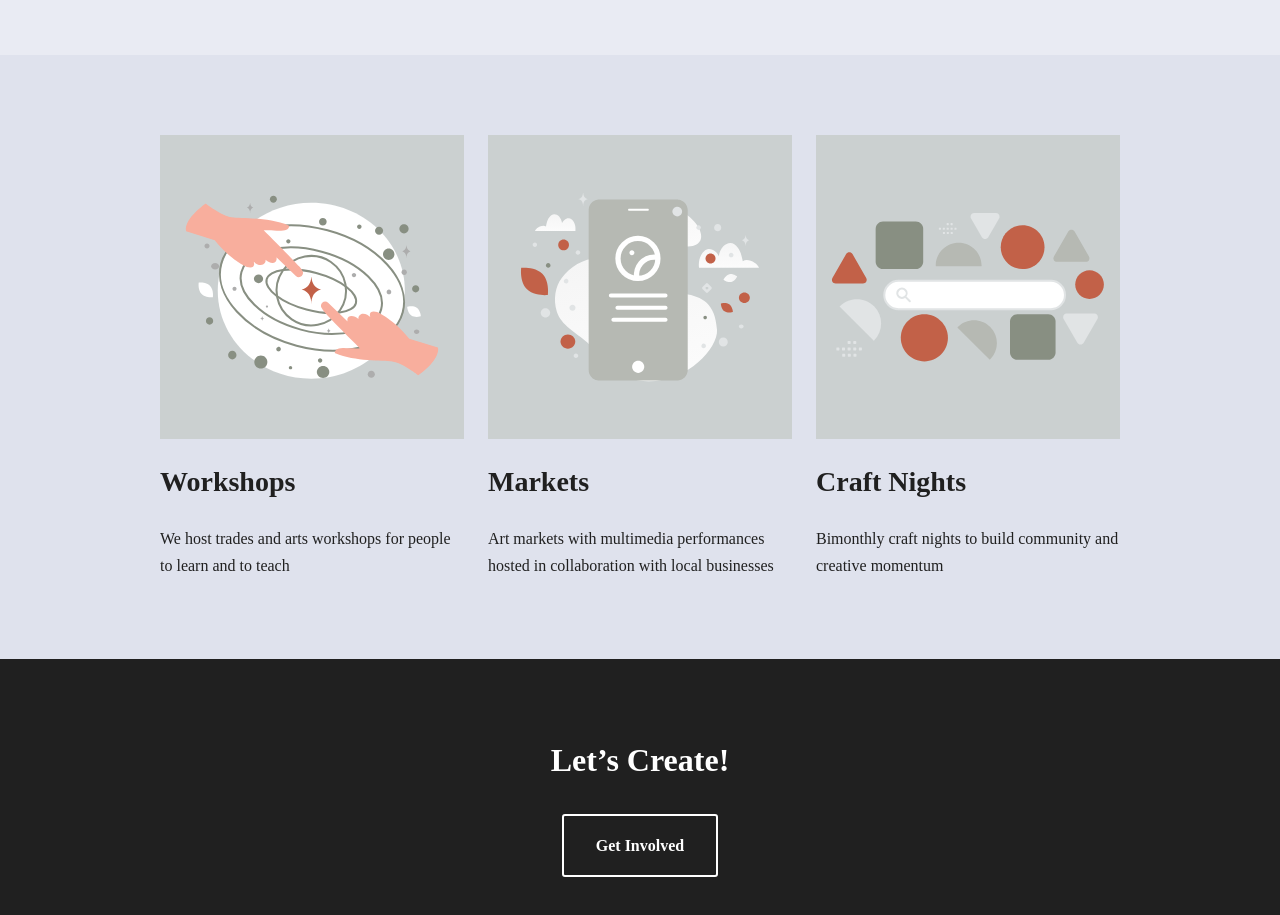
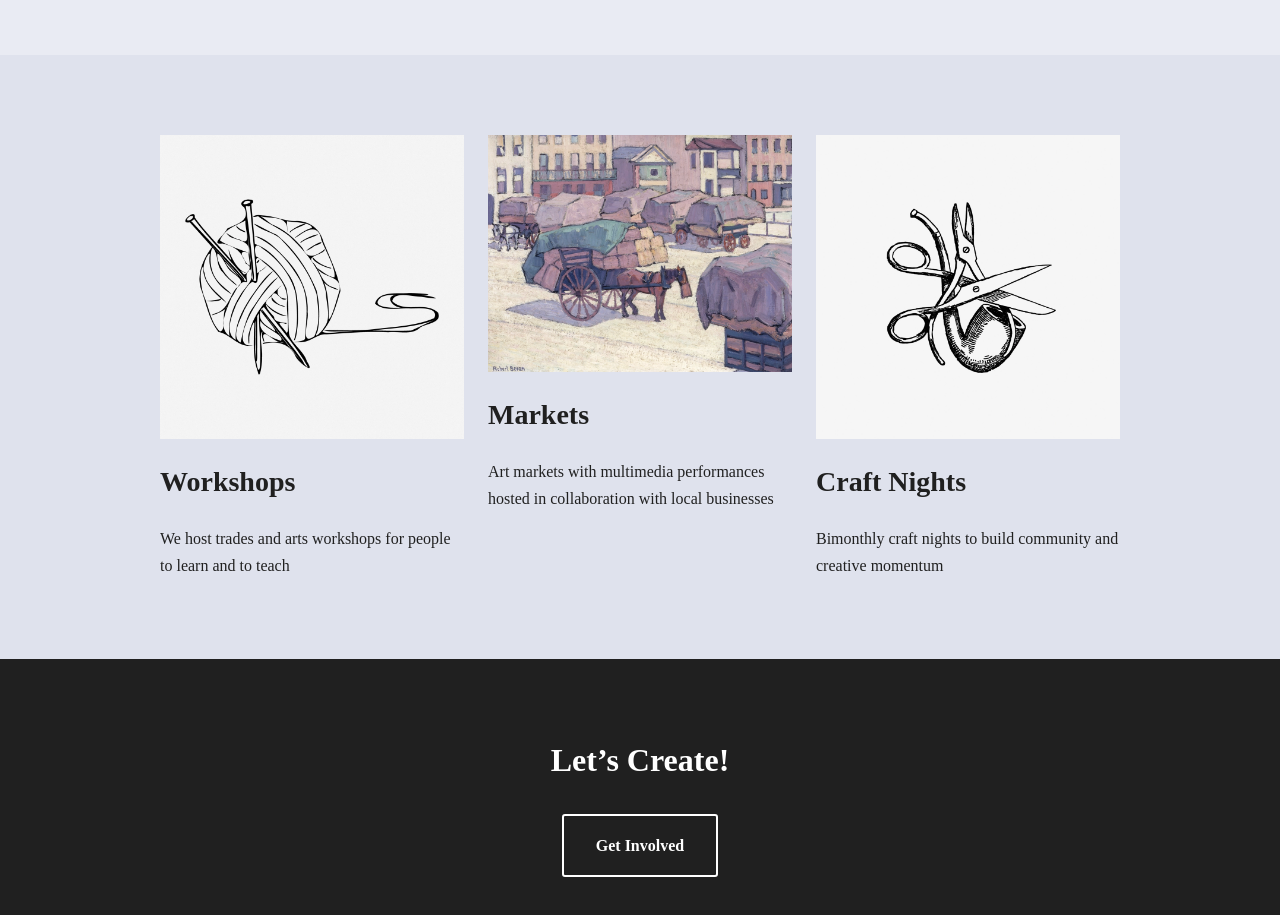
Before and after one commit to NOLA-Open/nola-open.github.io, a plain HTML site: page index.html in a window 1280 px wide. Shown: the part 1080-1995 px from the top of the page. Drawn offline with Linux system fonts and the light colour scheme; files that its build step writes are made by us from their sources; a web font is replaced by a local one.

Commit message:
Update images

```diff
--- a/index.html
+++ b/index.html
@@ -159,7 +159,7 @@ window._wpemojiSettings = {"baseUrl":"https:\/\/s.w.org\/images\/core\/emoji\/15
 <div class="wp-block-group alignfull is-layout-constrained wp-container-core-group-is-layout-6 wp-block-group-is-layout-constrained" style="margin-top:0px;margin-bottom:0px;padding-top:var(--wp--preset--spacing--80);padding-right:var(--wp--preset--spacing--40);padding-bottom:var(--wp--preset--spacing--80);padding-left:var(--wp--preset--spacing--40)">
 <div class="wp-block-columns alignwide is-layout-flex wp-container-core-columns-is-layout-1 wp-block-columns-is-layout-flex">
 <div class="wp-block-column is-layout-flow wp-container-core-column-is-layout-1 wp-block-column-is-layout-flow">
-<figure class="wp-block-image size-full"><img src="/wp-content/themes/raft/assets/img/shape-05.svg" alt="Illustration"></figure>
+<figure class="wp-block-image size-full"><img width="1024" height="1024" src="/wp-content/uploads/2024/09/image-4.webp" alt="&quot;Knitting ball drawing, vintage illustration&quot;/ CC0 1.0" class="wp-image-25" srcset="/wp-content/uploads/2024/09/image-4.webp 1024w, /wp-content/uploads/2024/09/image-4-300x300.webp 300w, /wp-content/uploads/2024/09/image-4-150x150.webp 150w, /wp-content/uploads/2024/09/image-4-768x768.webp 768w" sizes="(max-width: 1024px) 100vw, 1024px"></figure>
 
 
 
@@ -173,7 +173,7 @@ window._wpemojiSettings = {"baseUrl":"https:\/\/s.w.org\/images\/core\/emoji\/15
 
 
 <div class="wp-block-column is-layout-flow wp-container-core-column-is-layout-2 wp-block-column-is-layout-flow">
-<figure class="wp-block-image size-full"><img src="/wp-content/themes/raft/assets/img/shape-06.svg" alt="Illustration"></figure>
+<figure class="wp-block-image size-full"><img width="1024" height="798" src="/wp-content/uploads/2024/09/image-3.webp" alt="&quot;Hay Carts, Cumberland Market (1915)&quot;/ CC0 1.0" class="wp-image-24" srcset="/wp-content/uploads/2024/09/image-3.webp 1024w, /wp-content/uploads/2024/09/image-3-300x234.webp 300w, /wp-content/uploads/2024/09/image-3-768x599.webp 768w" sizes="(max-width: 1024px) 100vw, 1024px"></figure>
 
 
 
@@ -187,7 +187,7 @@ window._wpemojiSettings = {"baseUrl":"https:\/\/s.w.org\/images\/core\/emoji\/15
 
 
 <div class="wp-block-column is-layout-flow wp-container-core-column-is-layout-3 wp-block-column-is-layout-flow">
-<figure class="wp-block-image size-full"><img src="/wp-content/themes/raft/assets/img/shape-04.svg" alt="Illustration"></figure>
+<figure class="wp-block-image size-full"><img width="1024" height="1024" src="/wp-content/uploads/2024/09/image-1.webp" alt="&quot;Scissors and pipe Canoe And&quot; by The British Library/ CC0 1.0" class="wp-image-22" srcset="/wp-content/uploads/2024/09/image-1.webp 1024w, /wp-content/uploads/2024/09/image-1-300x300.webp 300w, /wp-content/uploads/2024/09/image-1-150x150.webp 150w, /wp-content/uploads/2024/09/image-1-768x768.webp 768w" sizes="(max-width: 1024px) 100vw, 1024px"></figure>
 
 
 
```
Also changed, not shown: wp-content/uploads/2024/09/image-1-150x150.webp (added), wp-content/uploads/2024/09/image-1-300x300.webp (added), wp-content/uploads/2024/09/image-1-768x768.webp (added), wp-content/uploads/2024/09/image-1.webp (added), wp-content/uploads/2024/09/image-3-300x234.webp (added), wp-content/uploads/2024/09/image-3-768x599.webp (added), wp-content/uploads/2024/09/image-3.webp (added), wp-content/uploads/2024/09/image-4-150x150.webp (added), wp-content/uploads/2024/09/image-4-300x300.webp (added), wp-content/uploads/2024/09/image-4-768x768.webp (added), wp-content/uploads/2024/09/image-4.webp (added).
